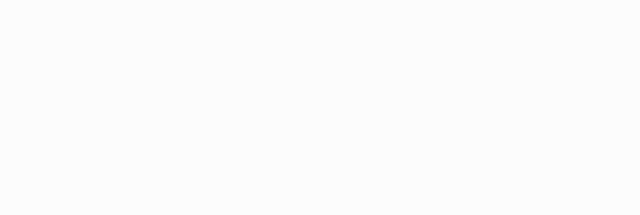
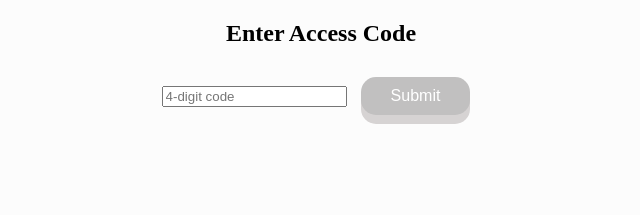
Before and after one commit to Morris-hub/Valentines-Day, a plain HTML site: page index.html in a window 1280 px wide. Shown: the top 215 px of the page, without its empty margins (319-959 px from the left). Drawn offline with Linux system fonts and the light colour scheme.

Commit message:
Added pin code

```diff
--- a/index.html
+++ b/index.html
@@ -12,7 +12,7 @@
   }
   .button-container {
     text-align: center;
-    display: flex;
+    display: none;
     flex-direction: column;
     justify-content: center;
     align-items: center;
@@ -58,9 +58,43 @@
   #noButton{
     background-color: red;
   }
+
+  .access-container {
+    text-align: center;
+  }
+  .btn, .access-btn {
+    display: inline-block;
+    padding: 10px 30px;
+    margin: 10px;
+    font-size: 16px;
+    cursor: pointer;
+    text-align: center;
+    text-decoration: none;
+    outline: none;
+    color: #fff;
+    background-color: #c1c0c0;
+    border: none;
+    border-radius: 15px;
+    box-shadow: 0 9px #d6d3d3;
+    transition: transform 0.2s;
+  }
+  .btn:hover, .access-btn:hover {background-color: #3e8e41}
+  .btn:active, .access-btn:active {
+    background-color: #3e8e41;
+    box-shadow: 0 5px #666;
+    transform: translateY(4px);
+  }
 </style>
 </head>
 <body>
+
+
+  <div class="access-container">
+    <h2>Enter Access Code</h2>
+    <input type="text" id="accessCode" placeholder="4-digit code" maxlength="4">
+    <button class="access-btn" onclick="checkCode()">Submit</button>
+  </div>
+
 
 <div class="button-container">
   <h1 id="headline"> Will you be my Valentine, Zou? </h1>
@@ -121,6 +155,17 @@
 
     document.getElementById('rose_bear').src = "https://media.tenor.com/gUiu1zyxfzYAAAAi/bear-kiss-bear-kisses.gif";
   }
+
+
+  function checkCode() {
+    var code = document.getElementById('accessCode').value;
+    if(code === "0510") { // Ersetzen Sie "1234" durch Ihren gewünschten 4-stelligen Code
+      document.querySelector('.button-container').style.display = 'flex';
+      document.querySelector('.access-container').style.display = 'none';
+    } else {
+      alert("Incorrect code!");
+    }
+  }
 </script>
 
 </body>
```
